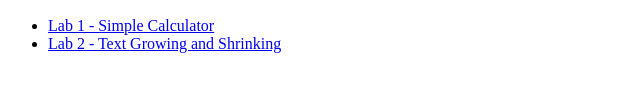
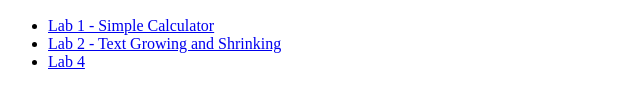
Before and after one commit to anshulpawar/web-lab, a plain HTML site: page index.html in a window 1280 px wide. Shown: the part 148-256 px from the top of the page, 0-640 px from the left. Drawn offline with Linux system fonts and the light colour scheme.

Commit message:
Update index.html

```diff
--- a/index.html
+++ b/index.html
@@ -20,6 +20,10 @@
         <li>
             <a href="lab2.html">Lab 2 - Text Growing and Shrinking</a>
         </li>
+
+        <li>
+            <a href="lab4.xml">Lab 4</a>
+        </li>
     </ul>
 
 </body>
```
